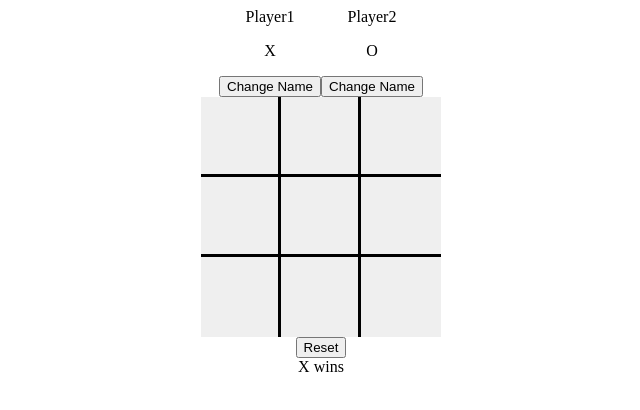
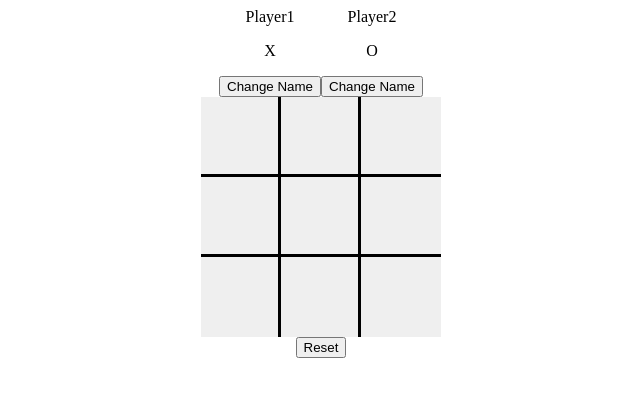
Before and after one commit to yoongi3/TicTacToe, a plain HTML site: page index.html in a window 1280 px wide. Both pictures are taken after a click on the button "Reset". Shown: the full height of the page, 319-959 px from the left. Drawn offline with Linux system fonts and the light colour scheme.

Commit message:
add reset button functionality

```diff
--- a/index.html
+++ b/index.html
@@ -29,7 +29,7 @@
             <button class="field r b"></button>
         </div>
         <button id="reset">Reset</div>
-        <div class="result">X wins</div>
+        <div id="result">X wins</div>
     </div>
 
     <script src="script.js"></script>
--- a/script.js
+++ b/script.js
@@ -30,6 +30,9 @@ const gameController = (() => {
 
     let activePlayer = player1;
 
+    const startingPlayer = ()=> {
+        activePlayer = player1
+    }
     const switchPlayerTurn = () => {
         activePlayer = activePlayer === player1 ? player2 : player1
     }
@@ -109,12 +112,18 @@ const gameController = (() => {
     }
 
     return{
-        makeMove
+        makeMove, startingPlayer
     };
 })();
 
 const displayController = (() => {
     const board = gameBoard;
+
+    const changeName1 = document.getElementById('player1');
+    const changeName2 = document.getElementById('player2');
+    const resetBtn = document.getElementById('reset');
+
+    const result = document.getElementById('result');
 
     const htmlBoard = Array.from(document.querySelectorAll('button.field'));
 
@@ -123,4 +132,15 @@ const displayController = (() => {
         button.addEventListener('click', gameController.makeMove.bind(button, i))
     }
 
+    changeName1.addEventListener('click', function() {console.log('hi')})
+    changeName2.addEventListener('click', function() {console.log('hi')})
+
+
+    const reset = () =>{
+        board.resetBoard();
+        gameController.startingPlayer();
+        result.textContent = " ";
+    }
+    resetBtn.addEventListener('click', reset)
+
 })();
--- a/styles.css
+++ b/styles.css
@@ -29,6 +29,6 @@
     display: flex;
     justify-content: center;
 }
-.result{
+#result{
     text-align: center;
 }
```
